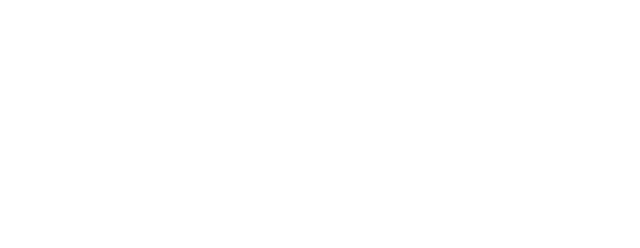
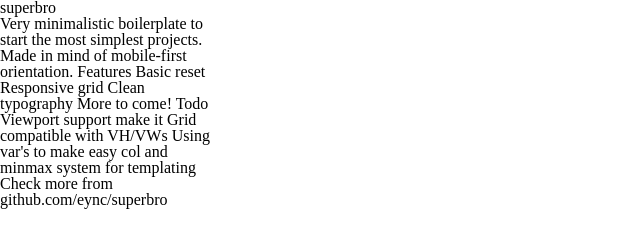
Before and after one commit to eync/superbro, a plain HTML site: page index.html in a window 1280 px wide. Shown: the whole page, without its empty margins (0-640 px from the left). Drawn offline with Linux system fonts and the light colour scheme.

Commit message:
Update index.html

```diff
--- a/index.html
+++ b/index.html
@@ -15,6 +15,21 @@
   <div class="base">
 	<div class="grid">
 		<div class="item span2">
+						<h2>superbro</h2>
+Very minimalistic boilerplate to start the most simplest projects.
+
+Made in mind of mobile-first orientation.
+
+Features
+Basic reset
+Responsive grid
+Clean typography
+More to come!
+Todo
+Viewport support
+make it Grid compatible with VH/VWs
+Using var's to make easy col and minmax system for templating
+			Check more from github.com/eync/superbro
 		</div>
 	</div>
   </div>
```
